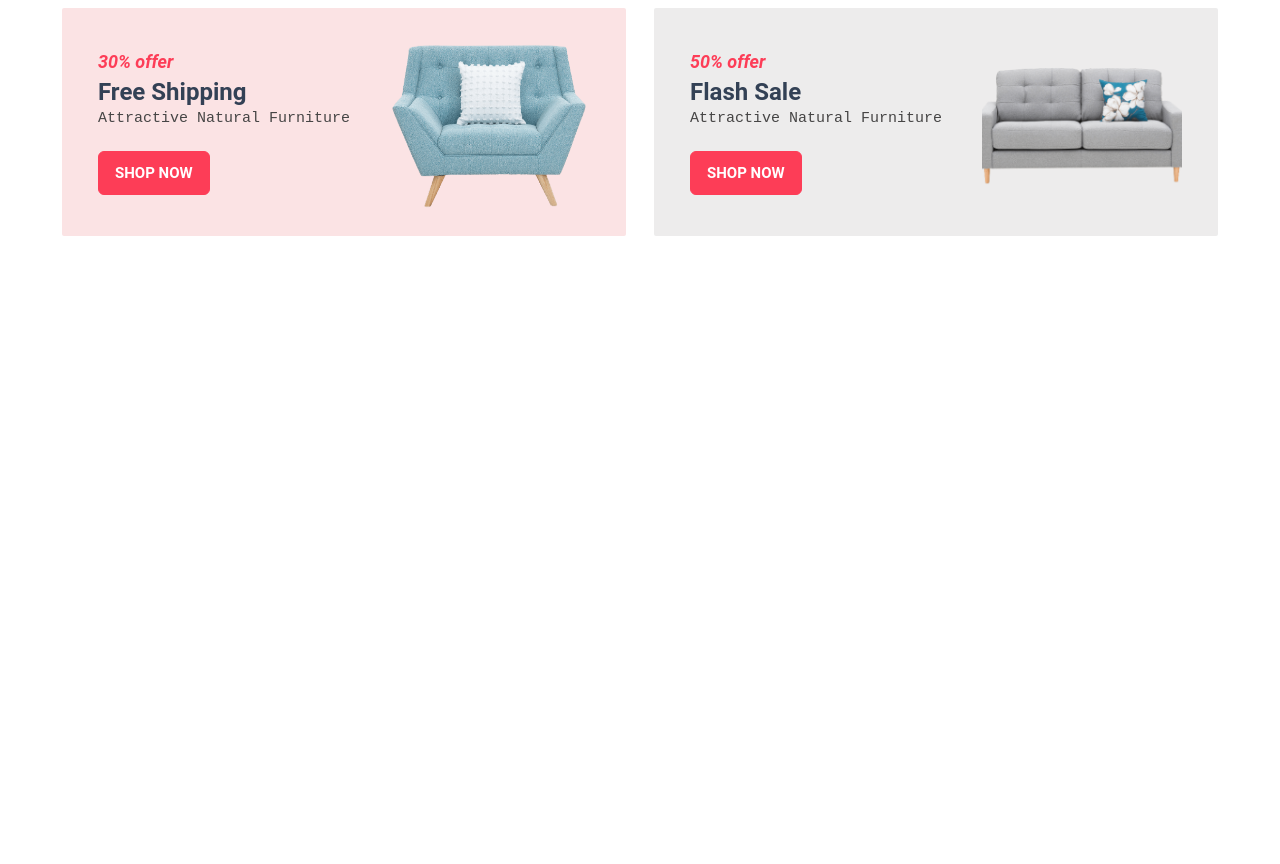
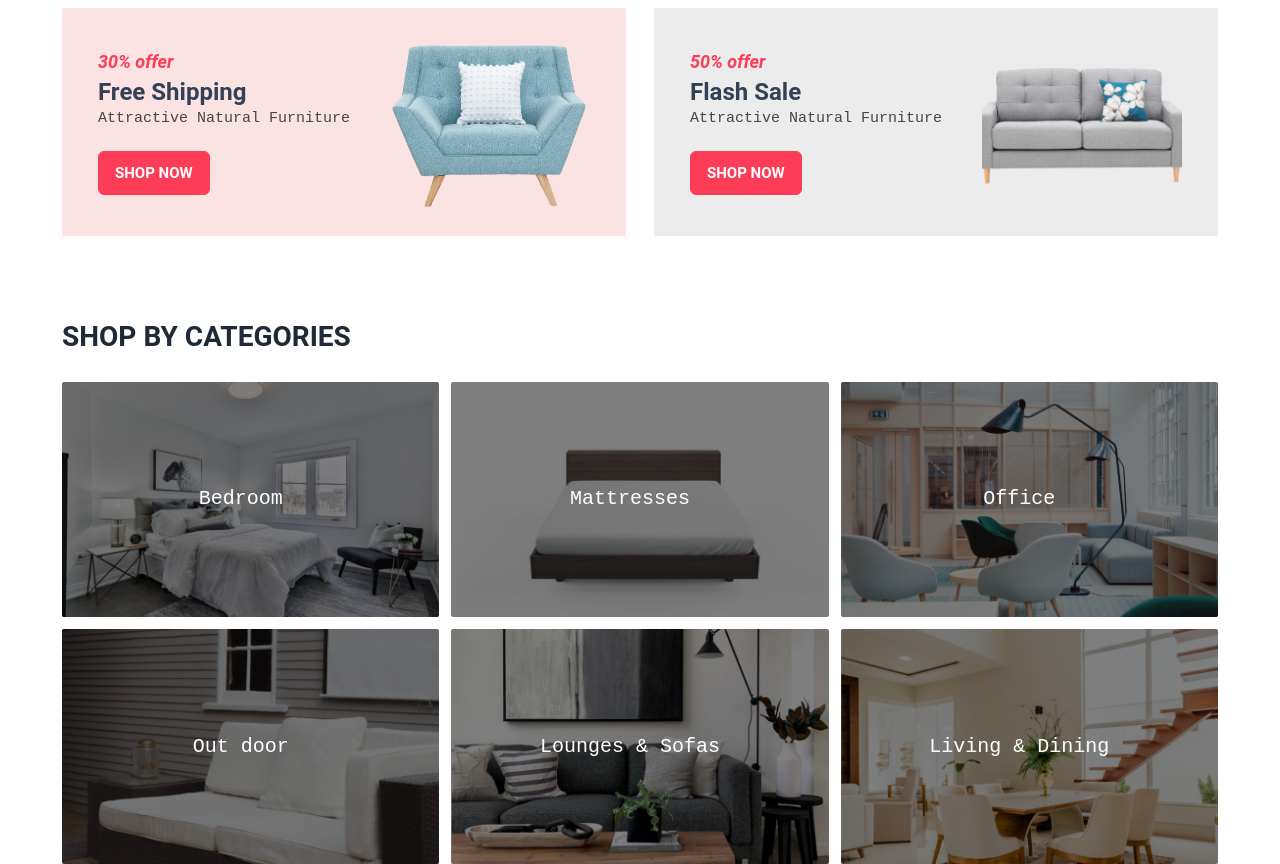
Before and after one commit to ThanhNam2905/Ecommerce-Website, a website: page index.html in a window 1280 px wide. Shown: the part 890-1754 px from the top of the page. Before the commit the page ends 1190 px from the top, so only its background shows below. Drawn offline with Linux system fonts and the light colour scheme.

Commit message:
Add: complete section Categories

```diff
--- a/index.html
+++ b/index.html
@@ -130,7 +130,7 @@
     <!-- Banner end -->
 
     <!-- Features start -->
-    <div class="container py-16">
+    <section class="container py-16">
         <div class="w-10/12 mx-auto grid grid-cols-3 gap-6 justify-center">
             <div class="flex items-center justify-center gap-x-5 border border-primary-color py-5 px-9 rounded">
                 <img src="./public/images/svg-icons/delivery-van.svg" class="w-12 h-12 object-contain" alt="Images Features 1">
@@ -178,8 +178,58 @@
                 </div>
             </div>
         </div>
-    </div>
+    </section>
     <!-- Features end -->
+
+    <!-- Categories start -->
+    <section class="categories container pt-4">
+        <h2 class="heading__2">Shop by categories</h2>
+        <div class="grid grid-cols-3 gap-3">
+            <div class="relative rounded-sm overflow-hidden group">
+                <img src="./public/images/products/category-1.jpg" alt="Categoy Image 1">
+                <a href="#" class="link__categories">
+                    <h5>Bedroom</h5>
+                    <i class="fa-solid fa-arrow-right-long text-base ml-0.5 mt-1 opacity-0 group-hover:opacity-100"></i>
+                </a>
+            </div>
+            <div class="relative rounded-sm overflow-hidden group">
+                <img src="./public/images/products/category-2.jpg" alt="Categoy Image 2">
+                <a href="#" class="link__categories">
+                    <h5>Mattresses</h5>
+                    <i class="fa-solid fa-arrow-right-long text-base ml-0.5 mt-1 opacity-0 group-hover:opacity-100"></i>
+                </a>
+            </div>
+            <div class="relative rounded-sm overflow-hidden group">
+                <img src="./public/images/products/category-3.jpg" alt="Categoy Image 3">
+                <a href="#" class="link__categories">
+                    <h5>Office</h5>
+                    <i class="fa-solid fa-arrow-right-long text-base ml-0.5 mt-1 opacity-0 group-hover:opacity-100"></i>
+                </a>
+            </div>
+            <div class="relative rounded-sm overflow-hidden group">
+                <img src="./public/images/products/category-4.jpg" alt="Categoy Image 4">
+                <a href="#" class="link__categories">
+                    <h5>Out door</h5>
+                    <i class="fa-solid fa-arrow-right-long text-base ml-0.5 mt-1 opacity-0 group-hover:opacity-100"></i>
+                </a>
+            </div>
+            <div class="relative rounded-sm overflow-hidden group">
+                <img src="./public/images/products/category-5.jpg" alt="Categoy Image 5">
+                <a href="#" class="link__categories">
+                    <h5>Lounges & Sofas</h5>
+                    <i class="fa-solid fa-arrow-right-long text-base ml-0.5 mt-1 opacity-0 group-hover:opacity-100"></i>
+                </a>
+            </div>
+            <div class="relative rounded-sm overflow-hidden group">
+                <img src="./public/images/products/category-6.jpg" alt="Categoy Image 6">
+                <a href="#" class="link__categories">
+                    <h5>Living & Dining</h5>
+                    <i class="fa-solid fa-arrow-right-long text-base ml-0.5 mt-1 opacity-0 group-hover:opacity-100"></i>
+                </a>
+            </div>
+        </div>
+    </section>
+    <!-- Categories end -->
 
 </body>
 </html>
--- a/src/tailwind.css
+++ b/src/tailwind.css
@@ -24,8 +24,17 @@
     .btn--shopnow {
         @apply
                 py-4 px-7 border border-primary-color rounded-md bg-primary-color text-white uppercase font-semibold
-                hover:bg-transparent hover:text-primary-color
-                ;
+                hover:bg-transparent hover:text-primary-color;
+    }
+
+    .heading__2 {
+        @apply  uppercase text-[28px] mb-6 font-roboto font-semibold text-gray-800;
+    }
+
+    .link__categories {
+        @apply
+                absolute inset-0 bg-black bg-opacity-50 flex items-center justify-center gap-x-0.5 text-white text-xl font-roboto-mono font-medium
+                group-hover:gap-x-3 group-hover:bg-opacity-20 group-hover:text-gray-800;
     }
 
 }
```
Also changed, not shown: public/css/style.css, public/images/products/category-1.jpg (added), public/images/products/category-2.jpg (added), public/images/products/category-3.jpg (added), public/images/products/category-4.jpg (added), public/images/products/category-5.jpg (added), public/images/products/category-6.jpg (added).
